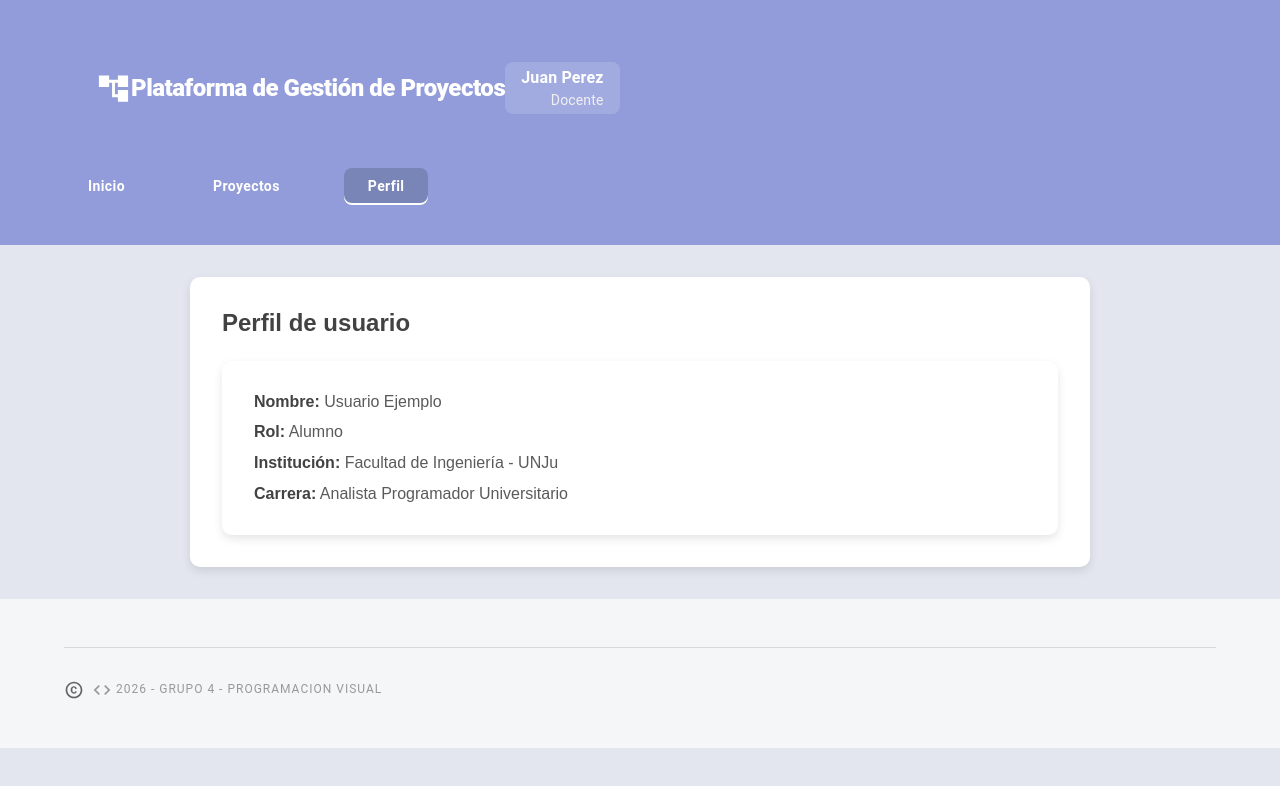
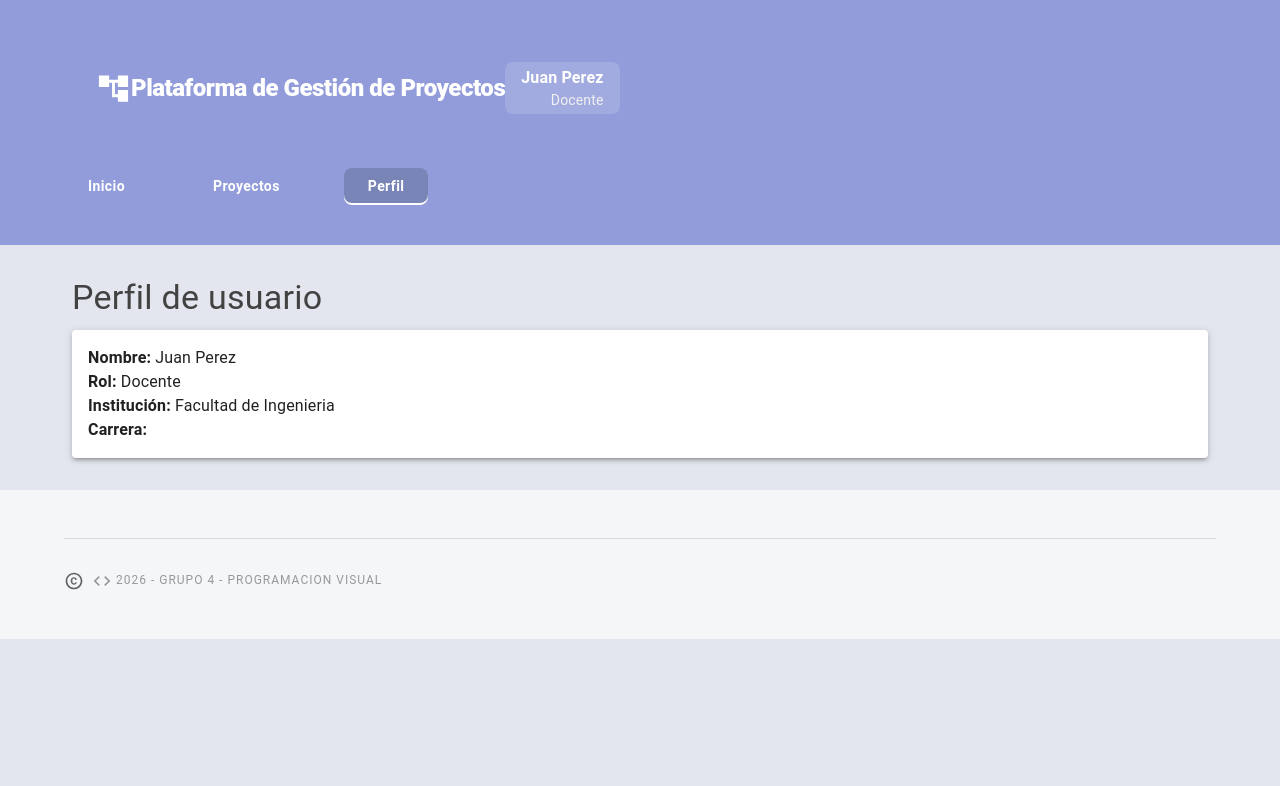
Before and after one commit to victoriaavalee/pv_tp3_grupo4, a React (Vite) app in the folder mi-proyecto/: page /perfil in a window 1280 px wide. Shown: the top 786 px of the page. Built offline with nearby package versions, Linux system fonts and the light colour scheme.

Commit message:
conexion de contexto global de PerfilUsuario

```diff
--- a/mi-proyecto/src/views/PerfilUsuario.jsx
+++ b/mi-proyecto/src/views/PerfilUsuario.jsx
@@ -1,20 +1,22 @@
-import '../css/PerfilUsuario.css';
+import { useContext } from 'react';
+import { UsuarioContext } from '../context/UsuarioContext';
+import { Container, Typography, Paper } from '@mui/material';
+
 
 function PerfilUsuario() {
+  const { usuario } = useContext(UsuarioContext);
   return (
-    <section className="perfil-container">
-      <h1 className="perfil-titulo">
+    <Container>
+      <Typography variant="h4" gutterBottom>
         Perfil de usuario
-      </h1>
-      <article className="perfil-card">
-        <div className="perfil-info">
-          <p><strong>Nombre:</strong> Usuario Ejemplo</p>
-          <p><strong>Rol:</strong> Alumno</p>
-          <p><strong>Institución:</strong> Facultad de Ingeniería - UNJu</p>
-          <p><strong>Carrera:</strong> Analista Programador Universitario</p>
-        </div>
-      </article>
-    </section>
+      </Typography>
+      <Paper elevation={3} sx={{ padding: 2 }}>
+          <Typography><strong>Nombre:</strong> {usuario.nombre}</Typography>
+          <Typography><strong>Rol:</strong> {usuario.rol}</Typography>
+          <Typography><strong>Institución:</strong> {usuario.institucion}</Typography>
+          <Typography><strong>Carrera:</strong> {usuario.carrera}</Typography>
+      </Paper>
+    </Container>
   )
 }
 
```
Also changed, not shown: 1 other file (tests, documents, lock files or other folders).
